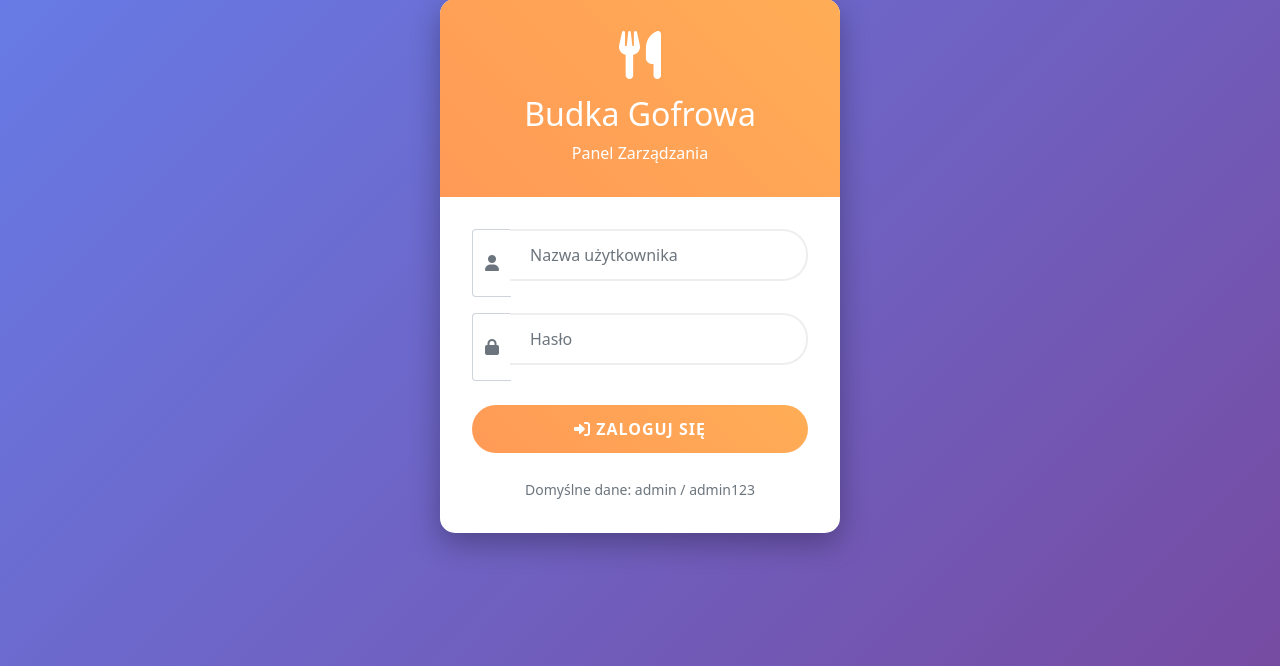
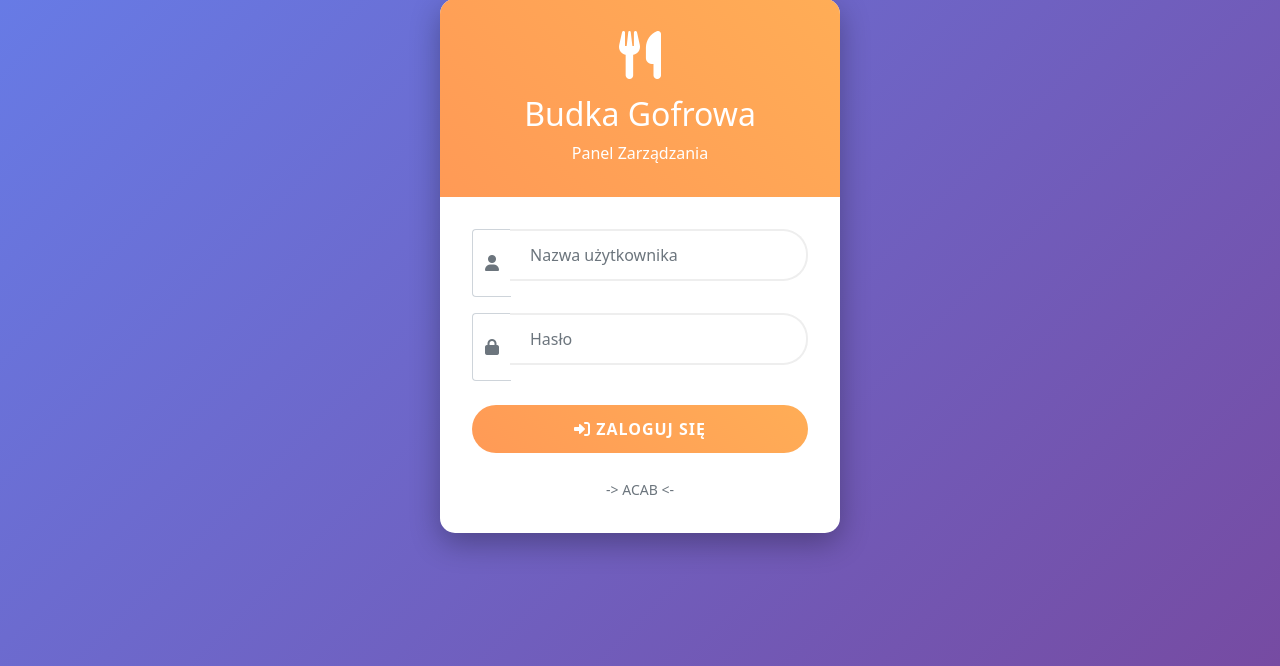
Before and after one commit to Pat-here/Waffle-v3.0, a Flask app: page /login in a window 1280 px wide. Shown: the part 134-800 px from the top of the page. Run offline with Flask 3, Linux system fonts and the light colour scheme.

Commit message:
Update login.html

```diff
--- a/templates/auth/login.html
+++ b/templates/auth/login.html
@@ -3,7 +3,7 @@
 <head>
     <meta charset="UTF-8">
     <meta name="viewport" content="width=device-width, initial-scale=1.0">
-    <title>Logowanie - Budka Gofrowa</title>
+    <title>Logowanie - NaSzlakuOS</title>
     <link href="https://cdn.jsdelivr.net/npm/bootstrap@5.1.3/dist/css/bootstrap.min.css" rel="stylesheet">
     <link href="https://cdnjs.cloudflare.com/ajax/libs/font-awesome/6.0.0/css/all.min.css" rel="stylesheet">
     <style>
@@ -106,7 +106,7 @@
 
             <div class="text-center mt-4">
                 <small class="text-muted">
-                    Domyślne dane: admin / admin123
+                   -> ACAB <-
                 </small>
             </div>
         </div>
```
